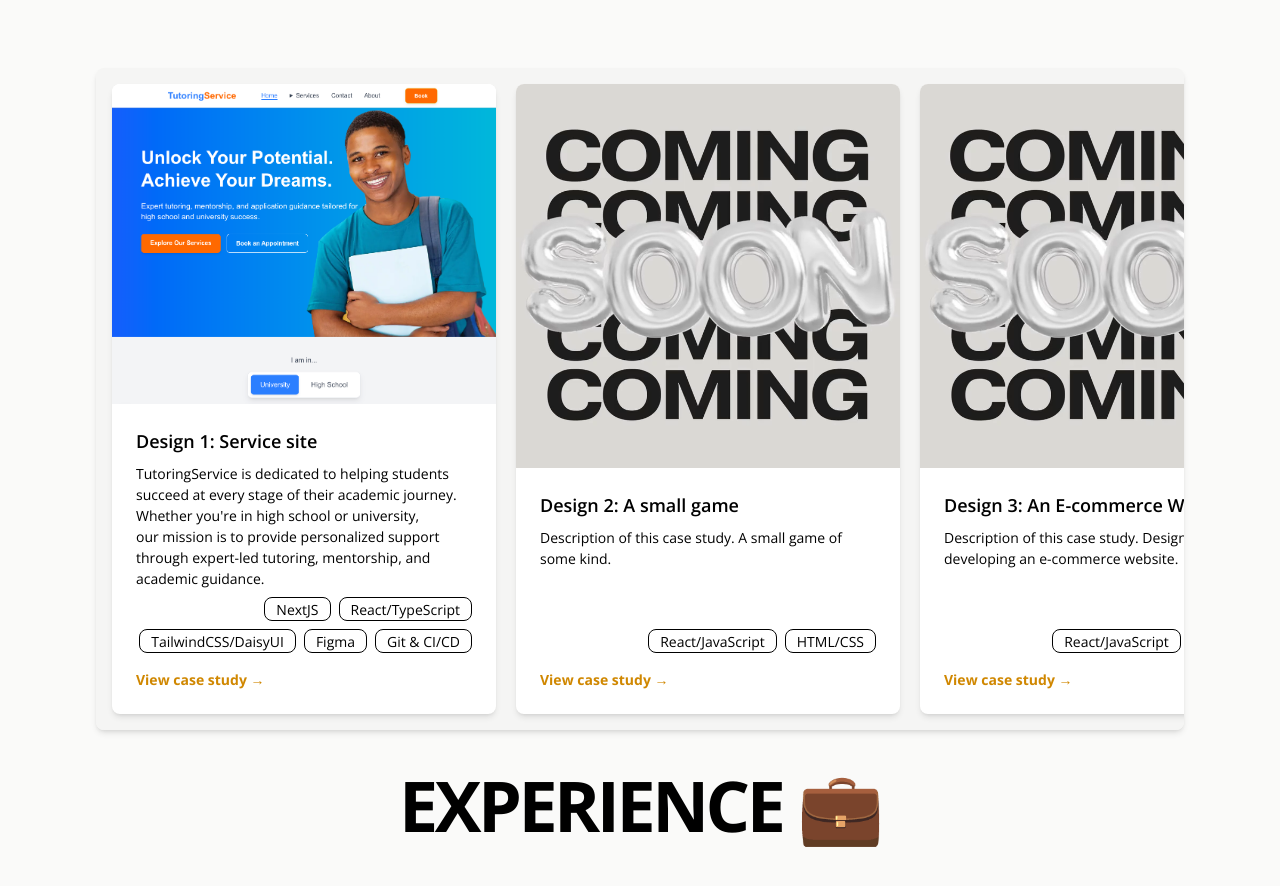
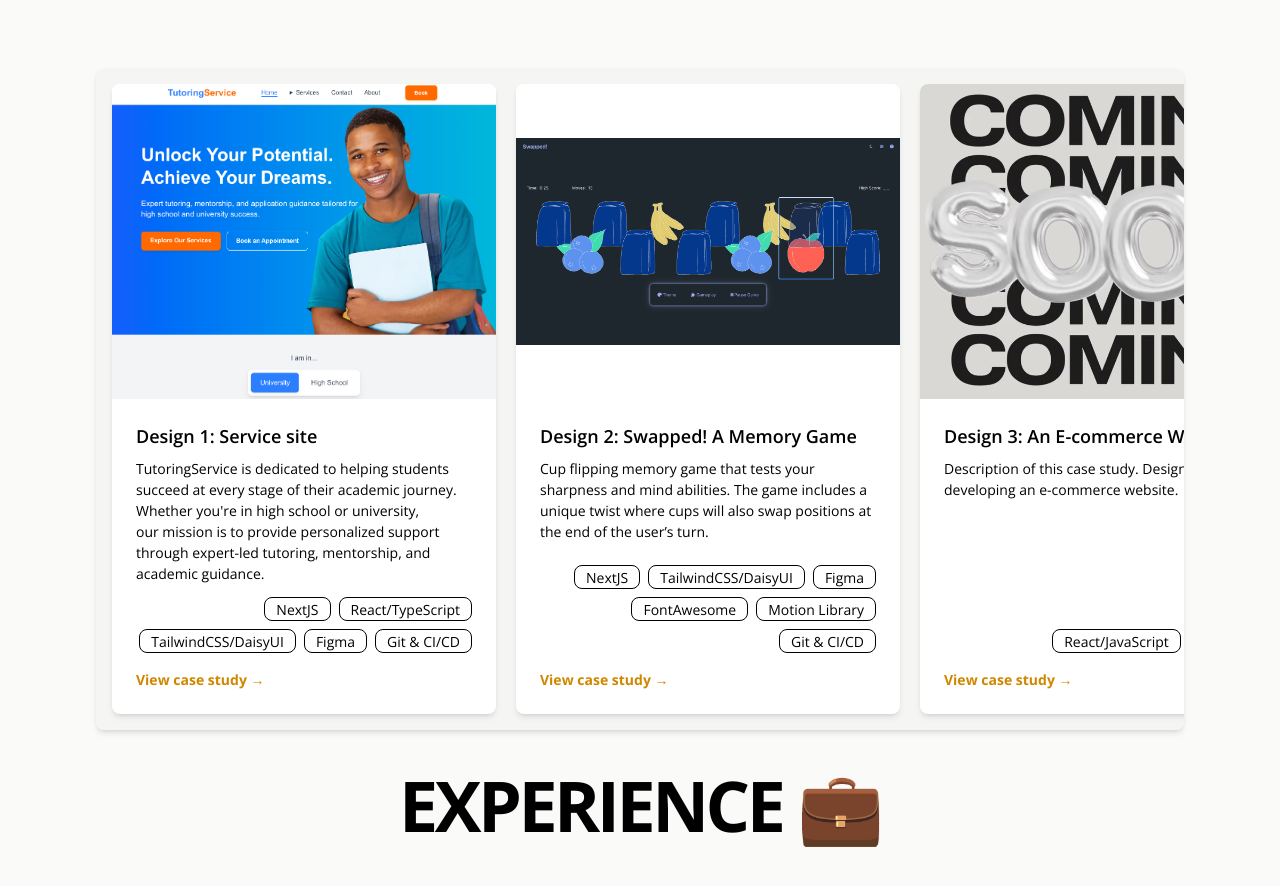
Before and after one commit to ChhayThan/SEG3125-Portfolio, a React (Vite) app: page / in a window 1280 px wide. Shown: the part 1479-2365 px from the top of the page. Built offline with nearby package versions, Linux system fonts and the light colour scheme.

Commit message:
add memory game

```diff
--- a/src/components/section/CaseStudy.jsx
+++ b/src/components/section/CaseStudy.jsx
@@ -1,5 +1,6 @@
 import comingSoonSign from "./../../assets/comingsoonsign.png";
 import serviceSite from "./../../assets/ServiceSite.png";
+import memoryGame from "./../../assets/MemoryGame.png";
 export const CaseStudy = () => {
   return (
     <section className="w-screen min-h-[80vh] p-5 space-y-5 flex flex-col  justify-center items-center gap-20">
@@ -10,8 +11,12 @@ export const CaseStudy = () => {
       <div className="carousel carousel-center bg-stone-100 rounded-box  max-w-70  min-[500px]:max-w-[85vw] space-x-4 p-4 gap-5 shadow-md">
         <div className="carousel-item caseStudyCards">
           <div className="card w-60 min-[832px]:w-96 shadow-md bg-white">
-            <figure>
-              <img src={serviceSite} alt="Coming soon image" />
+            <figure className="basis-1/2 h-full">
+              <img
+                src={serviceSite}
+                alt="Service Site Image"
+                className="object-fill"
+              />
             </figure>
             <div className="card-body">
               <h2 className="card-title">Design 1: Service site</h2>
@@ -45,26 +50,37 @@ export const CaseStudy = () => {
 
         <div className="carousel-item caseStudyCards">
           <div className="card w-60 min-[832px]:w-96 shadow-md bg-white">
-            <figure>
-              <img src={comingSoonSign} alt="Coming soon image" />
+            <figure className="basis-1/2 h-full">
+              <img
+                src={memoryGame}
+                alt="Memory Game Screenshot"
+                className="object-fill"
+              />
             </figure>
             <div className="card-body">
-              <h2 className="card-title">Design 2: A small game</h2>
-              <p>Description of this case study. A small game of some kind.</p>
+              <h2 className="card-title">Design 2: Swapped! A Memory Game</h2>
+              <p>
+                Cup flipping memory game that tests your sharpness and mind
+                abilities. The game includes a unique twist where cups will also
+                swap positions at the end of the user’s turn.
+              </p>
               <div className="card-actions justify-end">
-                <div className="badge badge-outline">React/JavaScript</div>
-                <div className="badge badge-outline">HTML/CSS</div>
+                <div className="badge badge-outline">NextJS</div>
+                <div className="badge badge-outline">TailwindCSS/DaisyUI</div>
+                <div className="badge badge-outline">Figma</div>
+                <div className="badge badge-outline">FontAwesome</div>
+                <div className="badge badge-outline">Motion Library</div>
+                <div className="badge badge-outline">Git & CI/CD</div>
               </div>
 
               <div className="pt-2 flex">
-                <button
-                  className="caseStudyLinks"
-                  onClick={() =>
-                    document.getElementById("my_modal_2").showModal()
-                  }
+                <a
+                  href="https://swapped-game.netlify.app/"
+                  target="_blank"
+                  className="caseStudyLinks font-bold"
                 >
-                  <p className="font-bold">View case study →</p>
-                </button>
+                  View case study →
+                </a>
               </div>
             </div>
           </div>
@@ -72,7 +88,7 @@ export const CaseStudy = () => {
 
         <div className="carousel-item caseStudyCards">
           <div className="card w-60 min-[832px]:w-96 shadow-md bg-white">
-            <figure>
+            <figure className="basis-1/2 h-full">
               <img src={comingSoonSign} alt="Coming soon image" />
             </figure>
             <div className="card-body">
@@ -102,7 +118,7 @@ export const CaseStudy = () => {
 
         <div className="carousel-item caseStudyCards">
           <div className="card w-60 min-[832px]:w-96 shadow-md bg-white">
-            <figure>
+            <figure className="basis-1/2 h-full">
               <img src={comingSoonSign} alt="Coming soon image" />
             </figure>
             <div className="card-body">
```
Also changed, not shown: src/assets/MemoryGame.png (added).
